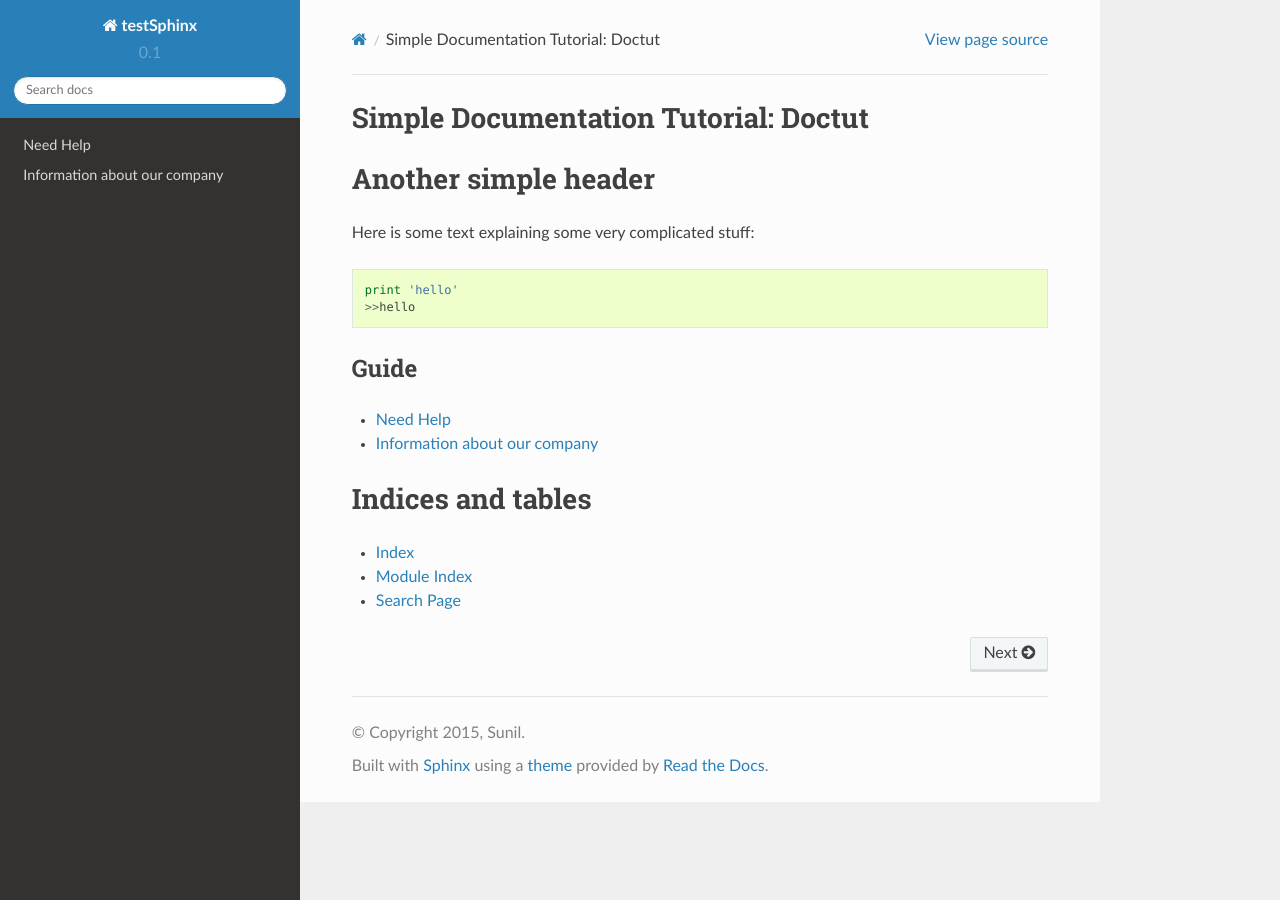
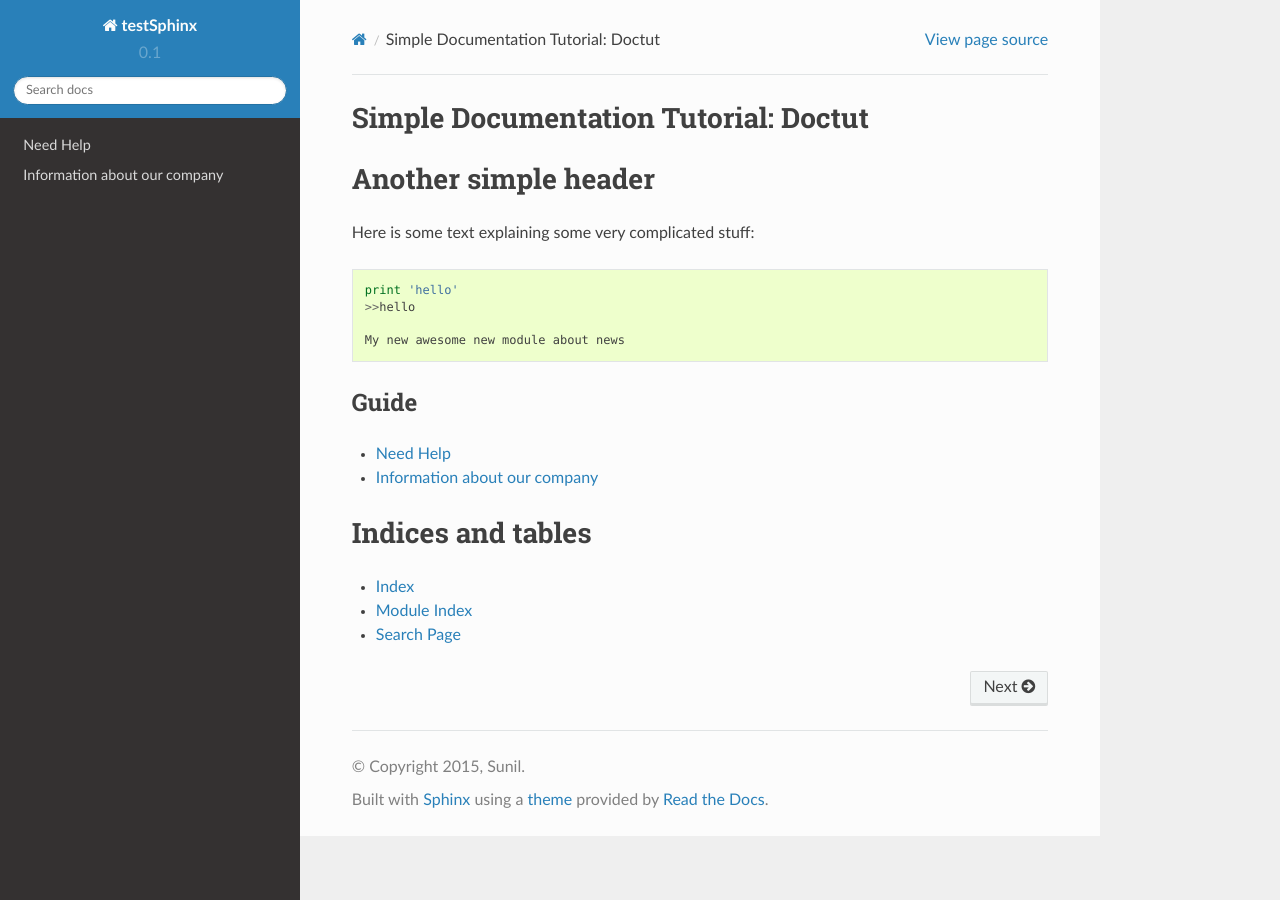
Before and after one commit to SunilRanaMP/sphinxdoc-test, a Sphinx documentation site: the page built from docs/index.rst, in a window 1280 px wide. Built offline with Sphinx 7.4.7 and the Read the Docs theme 2.0.0, drawn with Linux system fonts in a browser that asks for light colours.

Commit message:
Some changes in index.rst file

```diff
--- a/docs/index.rst
+++ b/docs/index.rst
@@ -9,6 +9,8 @@ Here is some text explaining some very complicated stuff::
 
 	print 'hello'
 	>>hello
+
+	My new awesome new module about news
 
 Guide
 *****
```
